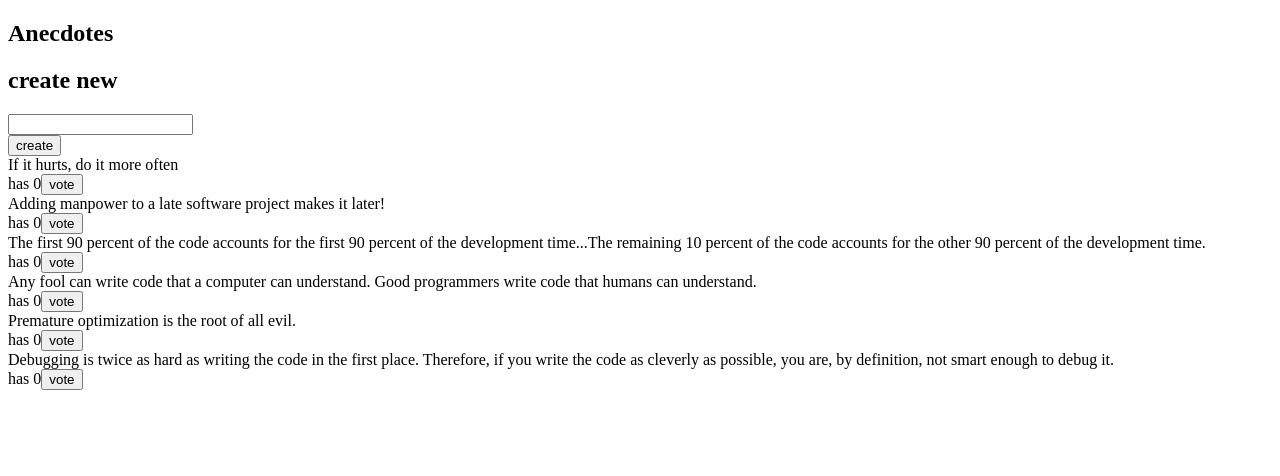
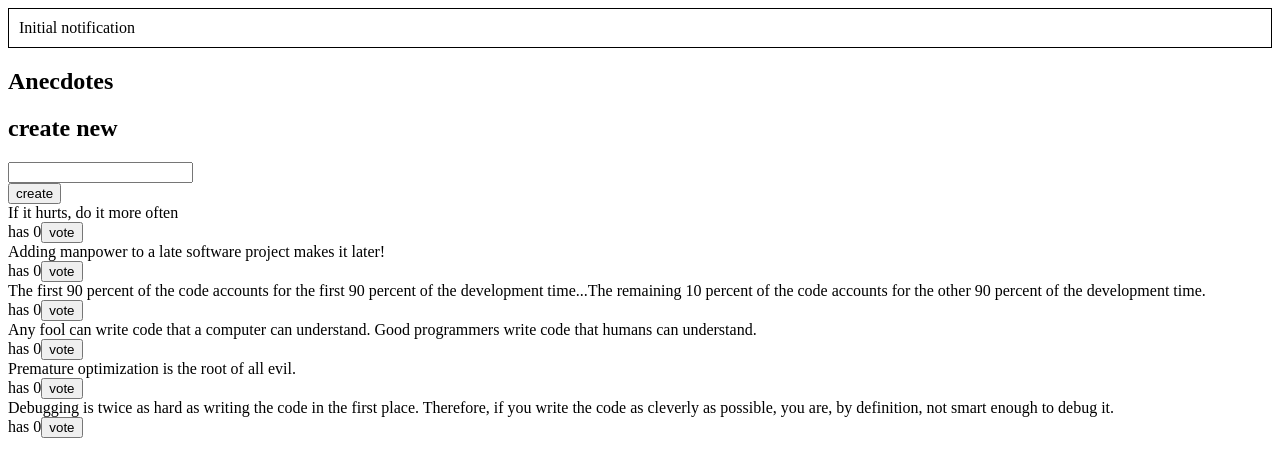
Before and after one commit to dascally/full-stack-open, a React (Create React App) app in the folder part6/redux-anecdotes/: page / in a window 1280 px wide. Shown: the top 476 px of the page. Built offline with nearby package versions, Linux system fonts and the light colour scheme.

Commit message:
Complete exercise 6.10

```diff
--- a/part6/redux-anecdotes/src/App.js
+++ b/part6/redux-anecdotes/src/App.js
@@ -1,8 +1,10 @@
+import Notification from './components/Notification';
 import AnecdoteForm from './components/AnecdoteForm';
 import AnecdoteList from './components/AnecdoteList';
 
 const App = () => (
   <div>
+    <Notification />
     <h2>Anecdotes</h2>
     <AnecdoteForm />
     <AnecdoteList />
--- a/part6/redux-anecdotes/src/components/AnecdoteList.js
+++ b/part6/redux-anecdotes/src/components/AnecdoteList.js
@@ -2,7 +2,7 @@ import { useSelector, useDispatch } from 'react-redux';
 import { voteForAnecdote } from '../reducers/anecdoteReducer';
 
 const AnecdoteList = () => {
-  const anecdotes = useSelector((state) => state);
+  const anecdotes = useSelector((state) => state.anecdotes);
   const dispatch = useDispatch();
 
   const vote = (id) => {
--- a/part6/redux-anecdotes/src/components/Notification.js
+++ b/part6/redux-anecdotes/src/components/Notification.js
@@ -1,14 +1,13 @@
+import { useSelector } from 'react-redux';
+
 const Notification = () => {
+  const notification = useSelector((state) => state.notification);
   const style = {
     border: 'solid',
     padding: 10,
-    borderWidth: 1
-  }
-  return (
-    <div style={style}>
-      render here notification...
-    </div>
-  )
-}
+    borderWidth: 1,
+  };
+  return <div style={style}>{notification}</div>;
+};
 
-export default Notification
+export default Notification;
--- /dev/null
+++ b/part6/redux-anecdotes/src/reducers/notificationReducer.js
@@ -0,0 +1,8 @@
+import { createSlice } from '@reduxjs/toolkit';
+
+const notificationSlice = createSlice({
+  name: 'notification',
+  initialState: 'Initial notification',
+});
+
+export default notificationSlice.reducer;
--- a/part6/redux-anecdotes/src/store.js
+++ b/part6/redux-anecdotes/src/store.js
@@ -1,4 +1,10 @@
 import { configureStore } from '@reduxjs/toolkit';
 import anecdoteReducer from './reducers/anecdoteReducer';
+import notificationReducer from './reducers/notificationReducer';
 
-export default configureStore({ reducer: anecdoteReducer });
+export default configureStore({
+  reducer: {
+    anecdotes: anecdoteReducer,
+    notification: notificationReducer,
+  },
+});
```
